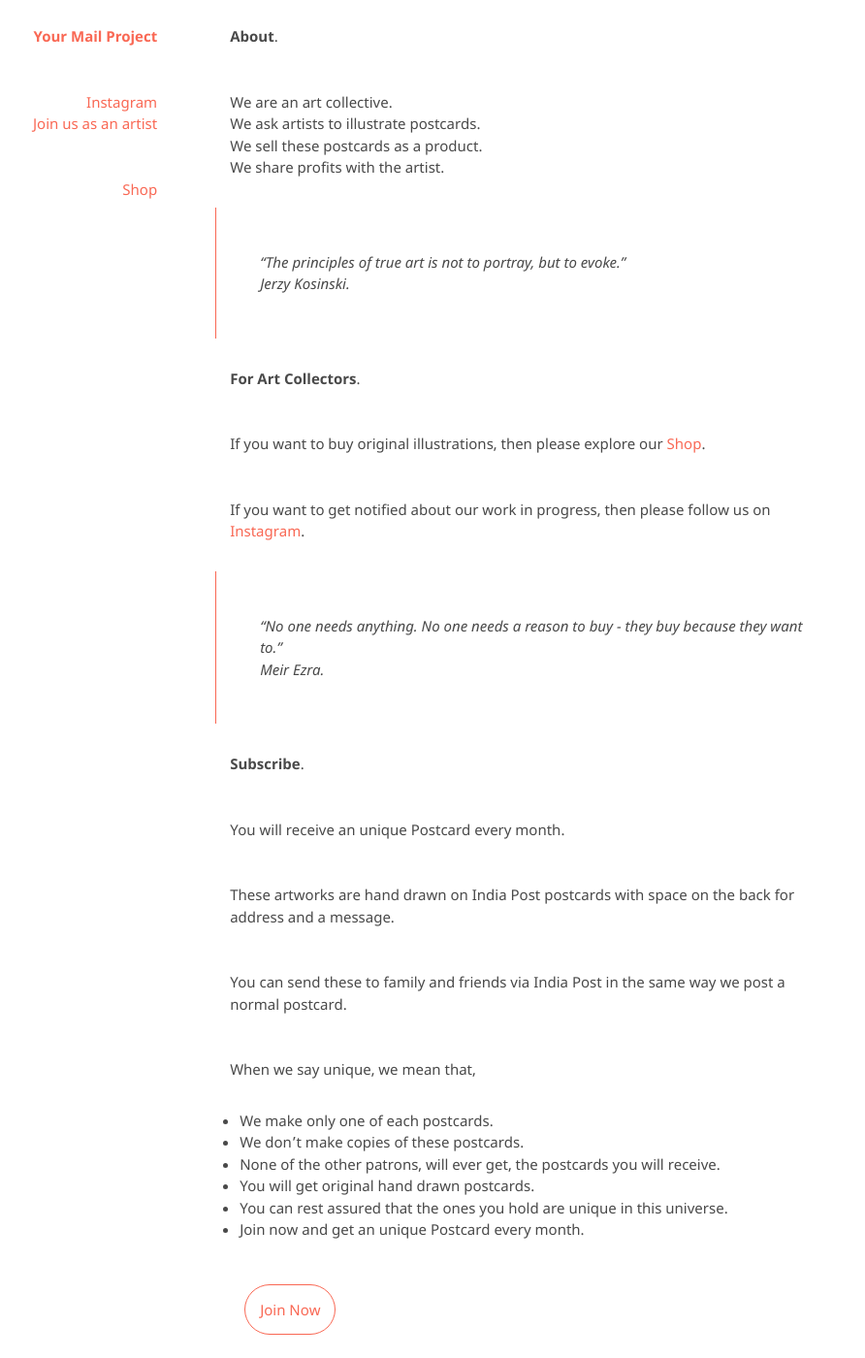
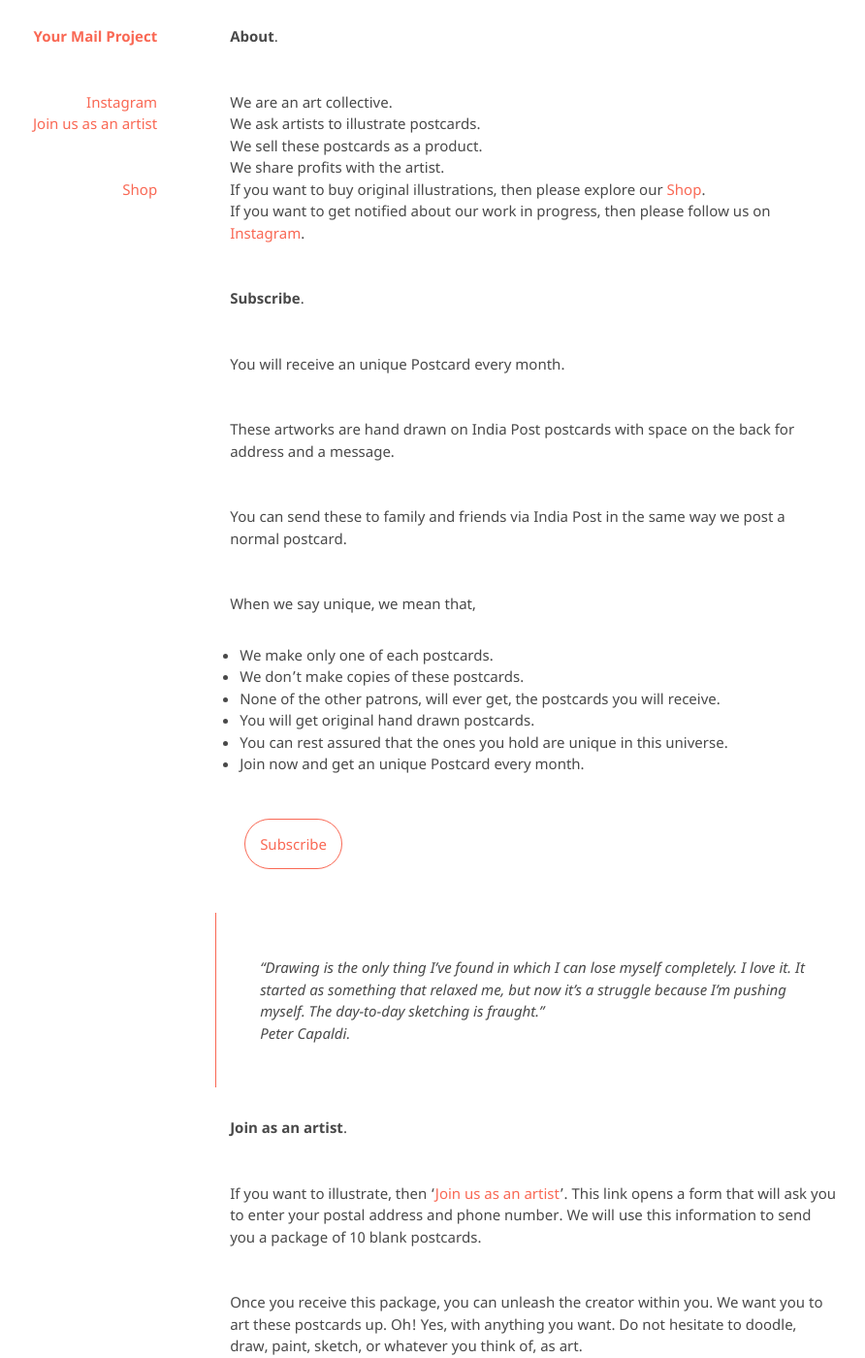
Before and after one commit to kvshvlin/yourmailproject, a Jekyll site: the page built from index.md, in a window 1280 px wide and 1400 px high, scrolled down 199 px. Shown: the whole window at 97% size, without its empty margins (191-1083 px from the left). Built offline with Jekyll 4.4.1, drawn with Linux system fonts in a browser that asks for light colours; our own code applies the rules of GitHub Pages for plain Markdown files; some of the changed text lies outside the part shown.

Commit message:
Update index.md

```diff
--- a/index.md
+++ b/index.md
@@ -4,18 +4,8 @@
 We ask artists to illustrate postcards.
 We sell these postcards as a product.
 We share profits with the artist.
-
-> "The principles of true art is not to portray, but to evoke."
-> Jerzy Kosinski.
-
-**For Art Collectors**.
-
 If you want to buy original illustrations, then please explore our <a href="https://www.gumroad.com/yourmailproject" target="_blank">Shop</a>.
-
 If you want to get notified about our work in progress, then please follow us on <a href="https://www.instagram.com/yourmailproject" target="_blank">Instagram</a>.
-
-> "No one needs anything. No one needs a reason to buy - they buy because they want to."
-> Meir Ezra.
 
 **Subscribe**.
 
@@ -37,7 +27,7 @@
 <div class="roadmap-spacer-1"></div>
 
 <p>
-<a class="btn" href="https://www.patreon.com/yourmailproject?fan_landing=true" target="_blank">Join Now</a><br>
+<a class="btn" href="https://www.patreon.com/yourmailproject?fan_landing=true" target="_blank">Subscribe</a><br>
 </p>
 
 <div class="roadmap-spacer-2"></div>
@@ -45,7 +35,7 @@
 > "Drawing is the only thing I've found in which I can lose myself completely. I love it. It started as something that relaxed me, but now it's a struggle because I'm pushing myself. The day-to-day sketching is fraught."
 > Peter Capaldi.
 
-**For Artists**.
+**Join as an artist**.
 
 If you want to illustrate, then '<a href="https://yourmailproject.typeform.com/to/krhWpQJZ" target="_blank">Join&nbsp;us&nbsp;as&nbsp;an&nbsp;artist</a>'. This link opens a form that will ask you to enter your postal address and phone number. We will use this information to send you a package of 10 blank postcards.
 
@@ -59,10 +49,18 @@
 
 Once your artwork sells, we will share the profits with you. We smoothen out the process as we go. We imagine this process will stabilize our country's economy through mass&nbsp;-&nbsp;scaled&nbsp;art.
 
-> "Nothing boots as fast as pen and paper."
-> Sir Norman Robert Foster.
-
 We hope you love to be a part of our community.
 
 If there’s something you don’t see here that you’d like to know, then email
 [_yourmailproject (at) gmail (dot) com_](mailto:yourmailproject@gmail.com).
+
+<div class="roadmap-spacer-1"></div>
+
+<p>
+<a class="btn" href="https://yourmailproject.typeform.com/to/krhWpQJZ" target="_blank">Join&nbsp;us&nbsp;as&nbsp;an&nbsp;artist</a><br>
+</p>
+
+<div class="roadmap-spacer-2"></div>
+
+> "Nothing boots as fast as pen and paper."
+> Sir Norman Robert Foster.
```
